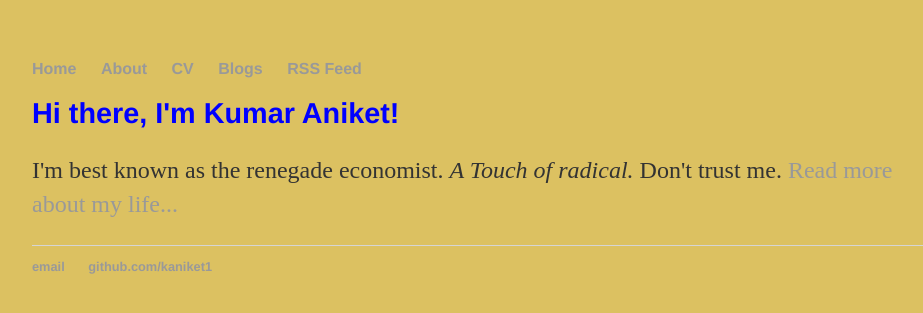
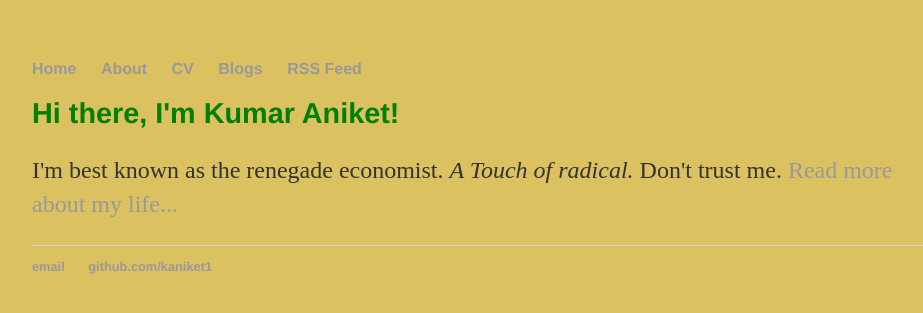
Before and after one commit to kaniket1/kaniket1.github.io, a Jekyll site: the page built from index.html, in a window 1280 px wide. Shown: the top 313 px of the page, without its empty margins (160-1083 px from the left). Built offline with Jekyll 4.4.1, drawn with Linux system fonts in a browser that asks for light colours.

Commit message:
Update main.css

```diff
--- a/css/main.css
+++ b/css/main.css
@@ -26,6 +26,7 @@ h1 {
     margin-top: 0.67em;
     margin-bottom: 0.67em;
     font-family:'Helvetica', 'Arial', 'Sans-Serif';
+    color: green;
 }
 h2 {
     font-size: 1.5em;
```
